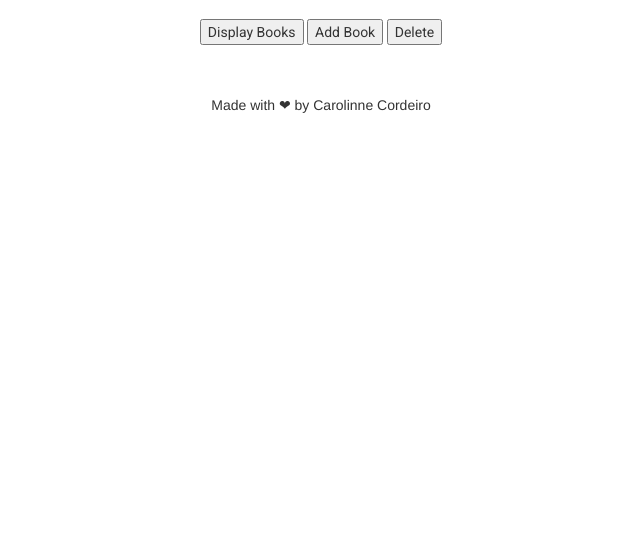
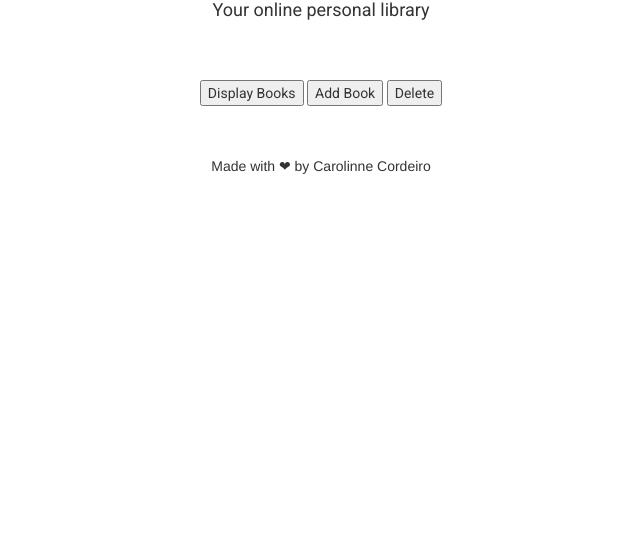
Before and after one commit to corcarolinne/liber, a website: page views/index.html in a window 1280 px wide. Shown: the part 267-800 px from the top of the page, without its empty margins (319-959 px from the left). Drawn offline with nearby package versions, Linux system fonts and the light colour scheme; no server answers; a web font is replaced by a local one.

Commit message:
fixing bugs on interface

```diff
--- a/views/css/style.css
+++ b/views/css/style.css
@@ -8,12 +8,17 @@
 
 .logo {
     font-family: 'Expletus Sans', cursive;
+    font-size: 70px;
 }
 
 .header-buttons {
     text-align: center;
     font-family: 'Roboto', sans-serif;
     margin-bottom: 50px;
+}
+.slogan {
+    margin-top: 20px;
+    margin-bottom: 40px;
 }
 
 .table {
--- a/views/index.html
+++ b/views/index.html
@@ -62,11 +62,16 @@
         divContainer.appendChild(table);
     }
 
+    window.onload = () => {
+        createTableFromJSON()
+    }
+
     const pickDataFromRow = (row) => (event) => {
         // save data in a object
         book = row;
         console.log(book);
-        var editButton = document.getElementById('editButton') || document.createElement('a')
+        var editButton = document.getElementById('editButton') ||
+        document.createElement('a')
         editButton.id = 'editButton'
         editButton.href = '/edit?id=' + row.id + '&author=' + row.author + '&title=' + row.title
         editButton.innerHTML = "Edit"
@@ -93,9 +98,9 @@
     <div class="container header">
         <img src="logo.jfif" alt="liber logo: book open" width="150" height="100">
         <h1 class="logo">Liber</h1>
-        <h3>Your online personal library</h3>
+        <h4 class="slogan">Your online personal library</h4>
     </div>
-        <div class="container header-buttons">
+        <div class="container header-buttons" id="buttons">
             <input type="button" onclick="createTableFromJSON()" value="Display Books" >
             <input type="button" onclick="document.location='registerBookPage.html'"value="Add Book" />
             <input type="button" onclick="deleteBook()" value="Delete" />
```
